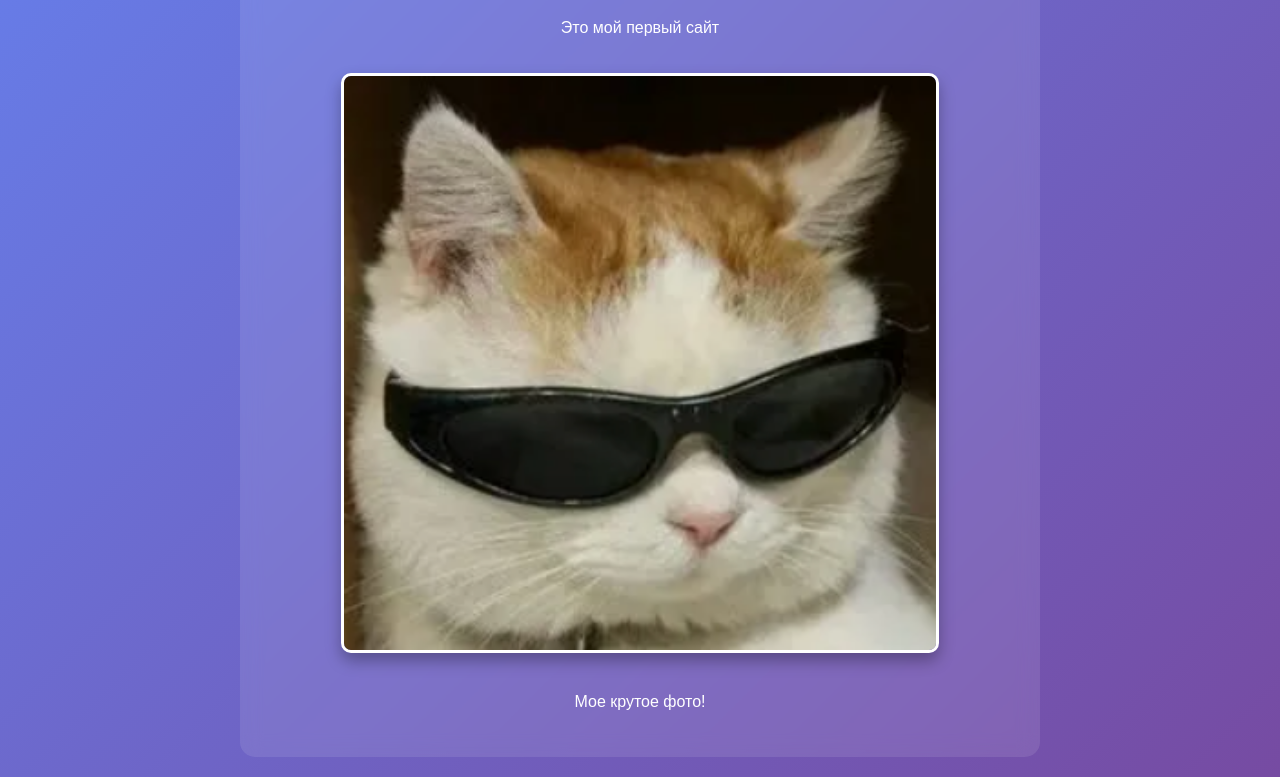
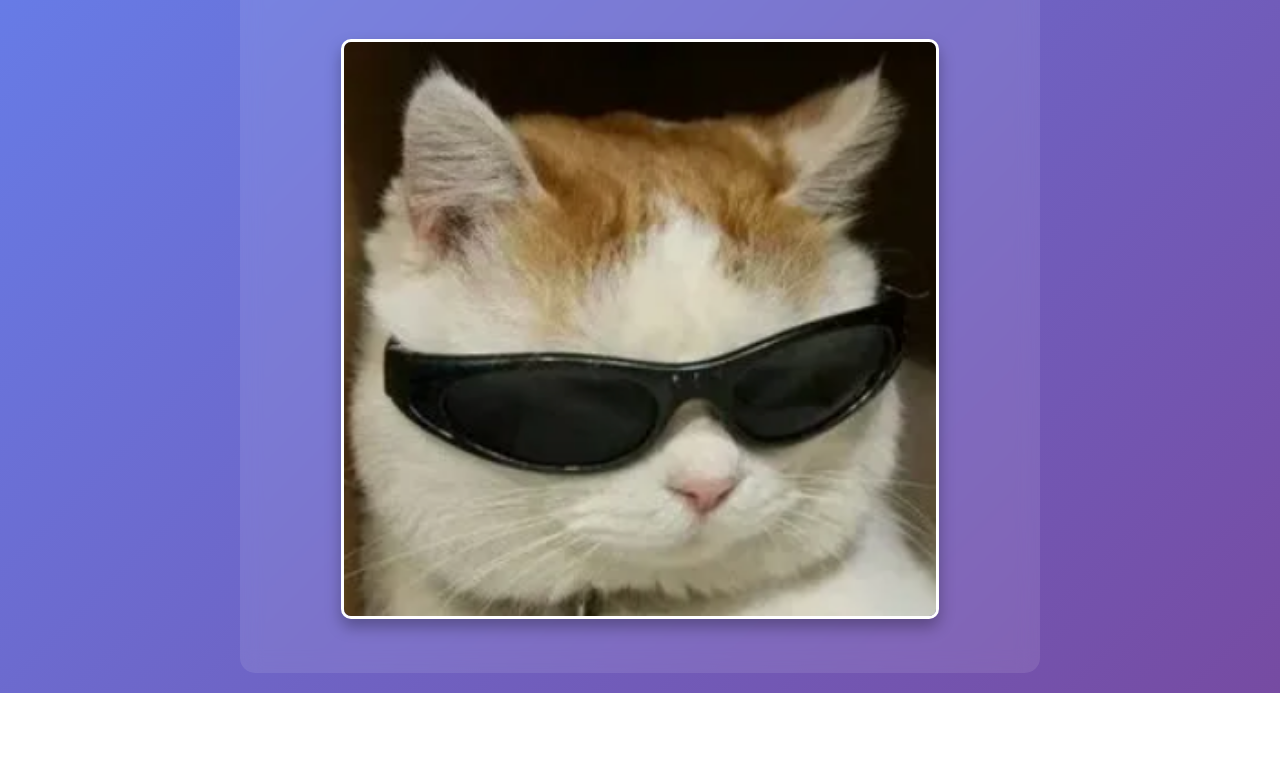
Before and after one commit to Sasha1-ooo/idkisl, a plain HTML site: page index.html in a window 1280 px wide. Shown: the part 111-888 px from the top of the page. After the commit the page ends 804 px from the top, so only its background shows below. Drawn offline with Linux system fonts and the light colour scheme.

Commit message:
Update index.html

```diff
--- a/index.html
+++ b/index.html
@@ -33,12 +33,9 @@
 <body>
     <div class="container">
         <h1>БрБрПатапим</h1>
-        <p>Это мой первый сайт</p>
-
         <!-- ДОБАВЬТЕ ЭТУ СТРОКУ С ТЕГОМ IMG -->
         <img src="Screenshot_229.png" alt="Мой скриншот" width="600">
 
-        <p>Мое крутое фото!</p>
     </div>
 </body>
 </html>
```
